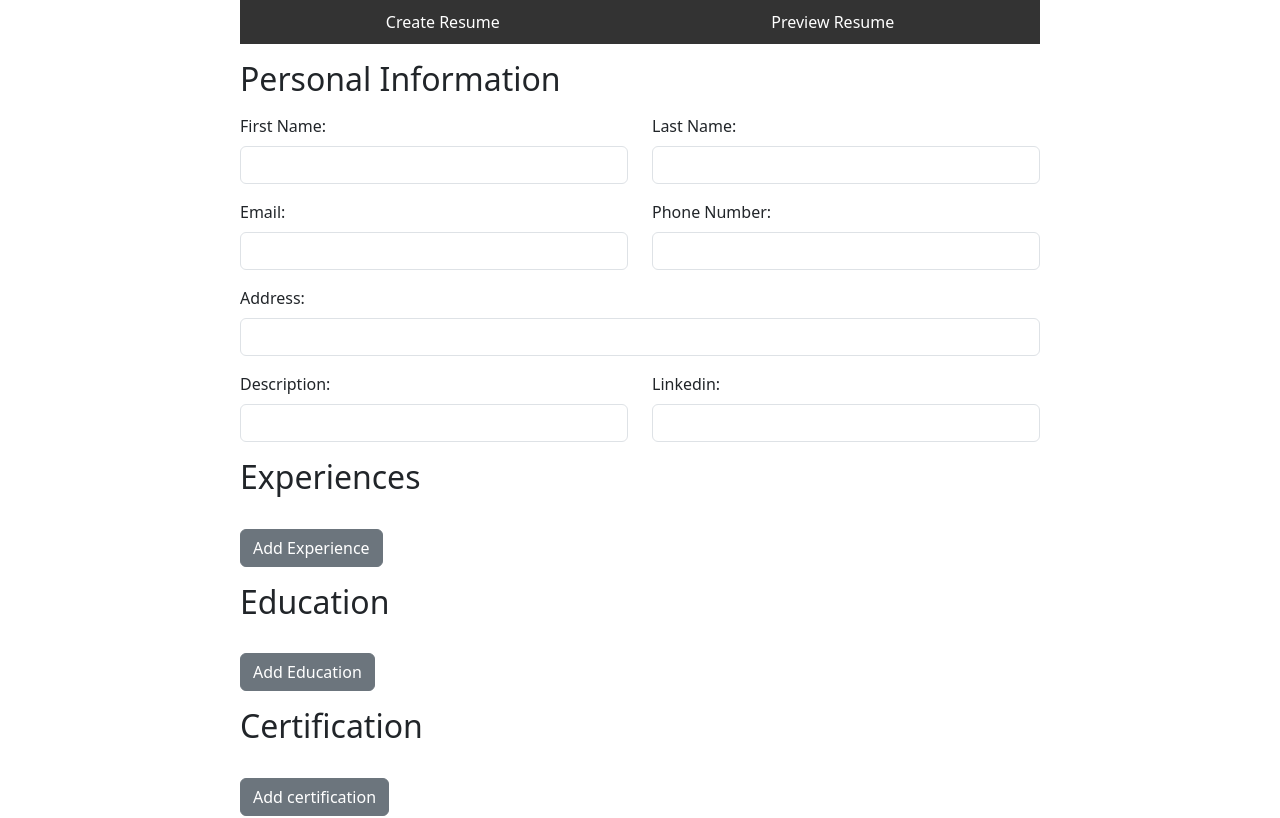
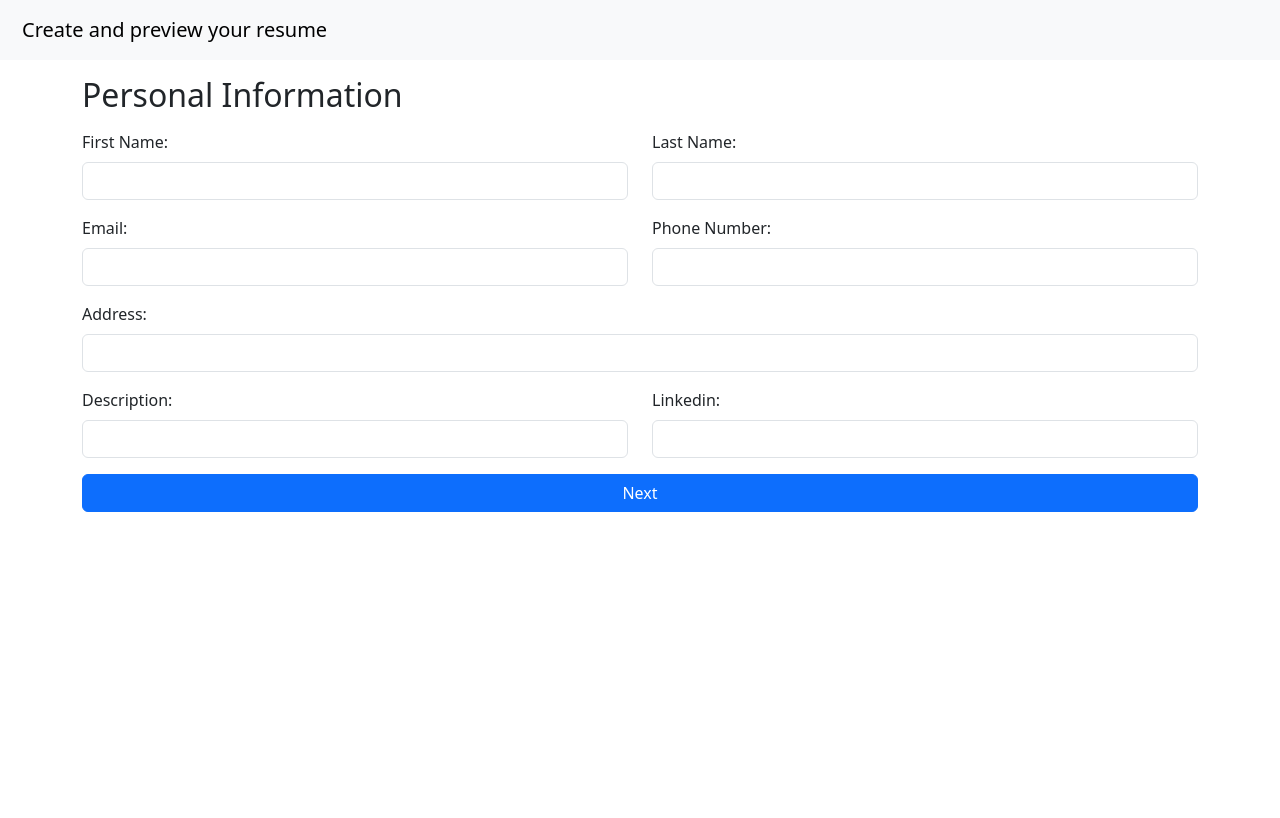
Before and after one commit to zac-dodol/ng-resume-builder, an Angular app: page /resume-form in a window 1280 px wide. Shown: the top 818 px of the page. Built offline with nearby package versions, Linux system fonts and the light colour scheme.

Commit message:
full step navigation of resume form until preview

```diff
--- a/src/app/app.component.html
+++ b/src/app/app.component.html
@@ -1,9 +1,16 @@
-<div>
-  <nav>
+<!-- <nav>
     <ul>
       <li><a routerLink="/resume-form">Create Resume</a></li>
       <li><a routerLink="/preview-resume">Preview Resume</a></li>
     </ul>
-  </nav>
+  </nav> -->
+
+<nav class="navbar bg-body-tertiary">
+  <div class="container-fluid">
+    <a class="navbar-brand"> Create and preview your resume </a>
+  </div>
+</nav>
+
+<div class="container-md">
   <router-outlet></router-outlet>
 </div>
--- a/src/app/app.component.scss
+++ b/src/app/app.component.scss
@@ -1,8 +1,3 @@
-div {
-  max-width: 800px;
-  margin: auto;
-}
-
 nav {
   background-color: #333;
   padding: 10px;
--- a/src/app/components/resume-form/resume-form.component.html
+++ b/src/app/components/resume-form/resume-form.component.html
@@ -1,18 +1,84 @@
 <form [formGroup]="resumeForm" (ngSubmit)="submitForm()">
-  <app-personal-info [personalInfoForm]="resumeForm"></app-personal-info>
+  <!-- Step 1: Personal Info -->
+  <div *ngIf="stepService.getCurrentStep() === 0">
+    <app-personal-info [personalInfoForm]="resumeForm"></app-personal-info>
+  </div>
 
-  <app-experience [experienceFormArray]="resumeForm"></app-experience>
+  <!-- Step 2: Experience -->
+  <div *ngIf="stepService.getCurrentStep() === 1">
+    <app-experience [experienceFormArray]="resumeForm"></app-experience>
+  </div>
 
-  <app-education [educationFormArray]="resumeForm"></app-education>
+  <!-- Step 3: Education -->
+  <div *ngIf="stepService.getCurrentStep() === 2">
+    <app-education [educationFormArray]="resumeForm"></app-education>
+  </div>
 
-  <app-certification [certificationFormArray]="resumeForm"></app-certification>
+  <!-- Step 4: Certification -->
+  <div *ngIf="stepService.getCurrentStep() === 3">
+    <app-certification
+      [certificationFormArray]="resumeForm"
+    ></app-certification>
+  </div>
 
-  <app-reference [referencesFormArray]="resumeForm"></app-reference>
+  <!-- Step 5: Reference -->
+  <div *ngIf="stepService.getCurrentStep() === 4">
+    <app-reference [referencesFormArray]="resumeForm"></app-reference>
+  </div>
 
-  <app-skill [skillFormArray]="resumeForm"></app-skill>
+  <!-- Step 6: Skill -->
+  <div *ngIf="stepService.getCurrentStep() === 5">
+    <app-skill [skillFormArray]="resumeForm"></app-skill>
+  </div>
 
-  <!-- submit button -->
-  <div class="row">
-    <button class="btn btn-primary my-3 ms-3" type="submit">Submit</button>
+  <!-- Navigation Buttons -->
+  <div class="row mt-3 d-flex">
+    <div
+      class="col"
+      [ngClass]="{
+        'd-none': stepService.getCurrentStep() == firstStepIndex
+      }"
+    >
+      <button
+        class="w-100 btn btn-secondary"
+        type="button"
+        *ngIf="stepService.getCurrentStep() != firstStepIndex"
+        (click)="prevStep()"
+      >
+        Previous
+      </button>
+    </div>
+
+    <div
+      class="col"
+      [ngClass]="{
+        'd-none': stepService.getCurrentStep() == maxStepIndex
+      }"
+    >
+      <button
+        class="w-100 btn btn-primary"
+        type="button"
+        (click)="nextStep()"
+        *ngIf="stepService.getCurrentStep() != maxStepIndex"
+      >
+        Next
+      </button>
+    </div>
+
+    <div
+      class="col"
+      [ngClass]="{
+        'd-block': stepService.getCurrentStep() == maxStepIndex,
+        'd-none': stepService.getCurrentStep() != maxStepIndex
+      }"
+    >
+      <button
+        class="w-100 btn btn-primary"
+        type="submit"
+        *ngIf="stepService.getCurrentStep() === maxStepIndex"
+      >
+        Submit
+      </button>
+    </div>
   </div>
 </form>
--- a/src/app/components/resume-form/resume-form.component.ts
+++ b/src/app/components/resume-form/resume-form.component.ts
@@ -1,6 +1,7 @@
 import { Component, OnInit } from '@angular/core';
 import { FormBuilder, FormGroup, Validators, FormArray } from '@angular/forms';
 import { Router } from '@angular/router';
+import { StepService } from 'src/app/service/step.service';
 
 @Component({
   selector: 'app-resume-form',
@@ -9,8 +10,14 @@ import { Router } from '@angular/router';
 })
 export class ResumeFormComponent implements OnInit {
   resumeForm!: FormGroup;
+  firstStepIndex = 0;
+  maxStepIndex = 5;
 
-  constructor(private fb: FormBuilder, private router: Router) {}
+  constructor(
+    private fb: FormBuilder,
+    private router: Router,
+    public stepService: StepService
+  ) {}
 
   ngOnInit() {
     this.initForm();
@@ -53,6 +60,18 @@ export class ResumeFormComponent implements OnInit {
     return this.resumeForm.get('skills') as FormArray;
   }
 
+  // Function to navigate to the next step
+  nextStep() {
+    const currentStep = this.stepService.getCurrentStep();
+    this.stepService.setCurrentStep(currentStep + 1);
+  }
+
+  // Function to navigate to the previous step
+  prevStep() {
+    const currentStep = this.stepService.getCurrentStep();
+    this.stepService.setCurrentStep(Math.max(0, currentStep - 1));
+  }
+
   submitForm() {
     console.log('Form values:', this.resumeForm.value);
 
--- /dev/null
+++ b/src/app/service/step.service.ts
@@ -0,0 +1,16 @@
+import { Injectable } from '@angular/core';
+
+@Injectable({
+  providedIn: 'root',
+})
+export class StepService {
+  private currentStep = 0;
+
+  getCurrentStep() {
+    return this.currentStep;
+  }
+
+  setCurrentStep(step: number) {
+    this.currentStep = step;
+  }
+}
```
Also changed, not shown: 1 other file (tests, documents, lock files or other folders).
